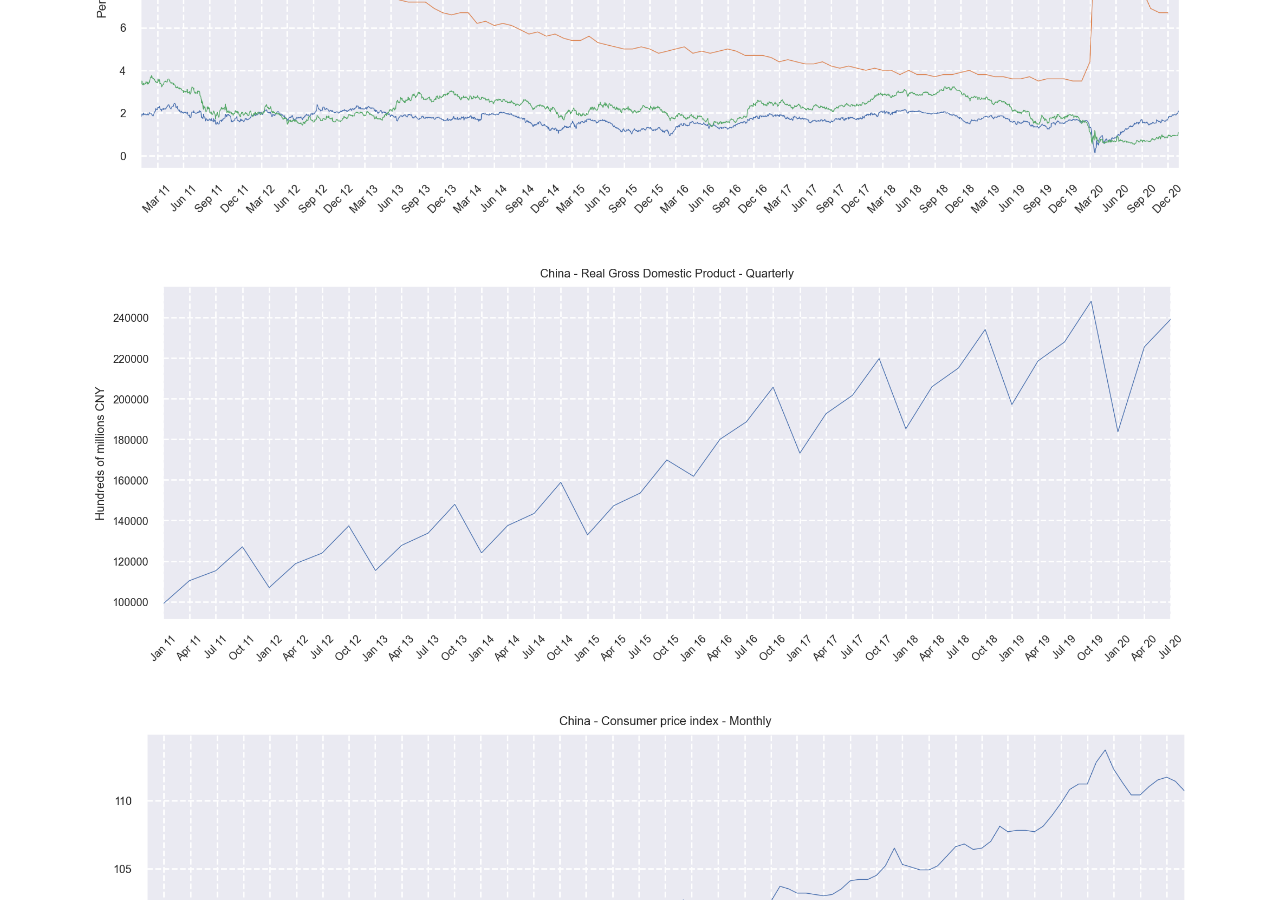
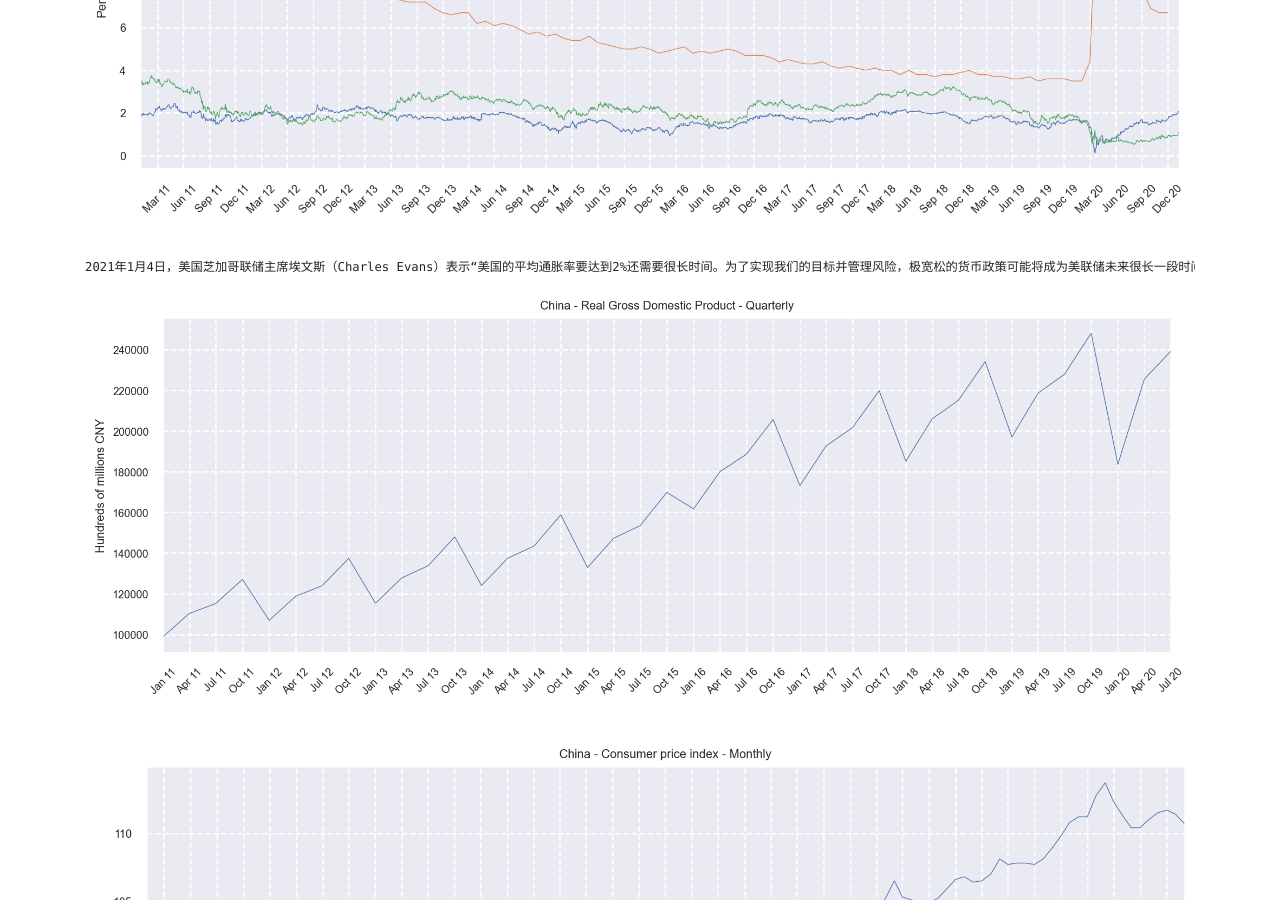
Before and after one commit to shellc/shellc.github.io, a Jekyll site: the page built from trending.md, in a window 1280 px wide and 900 px high, scrolled down 1200 px. Built offline with Jekyll 4.4.1, drawn with Linux system fonts in a browser that asks for light colours.

Commit message:
Update trending.md

````diff
--- a/trending.md
+++ b/trending.md
@@ -11,6 +11,10 @@ title: Trending
 
 <img src="/assets/images/trending/US_T5YIE_UNRATE_DGS10.png" width="100%">
 
+```
+2021年1月4日，美国芝加哥联储主席埃文斯（Charles Evans）表示“美国的平均通胀率要达到2%还需要很长时间。为了实现我们的目标并管理风险，极宽松的货币政策可能将成为美联储未来很长一段时间的规则。”
+```
+
 <img src="/assets/images/trending/CN_GDP.png" width="100%">
 
 <img src="/assets/images/trending/CN_CPI.png" width="100%">
````
